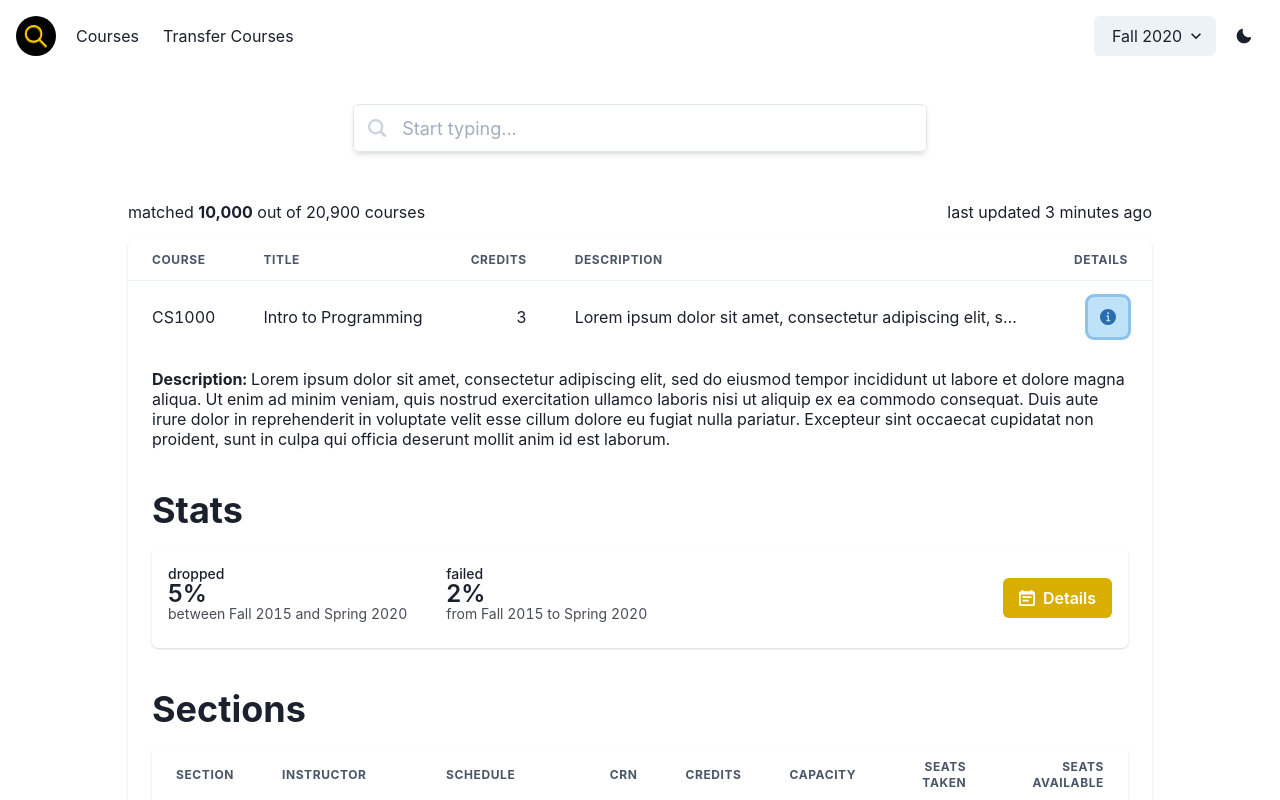
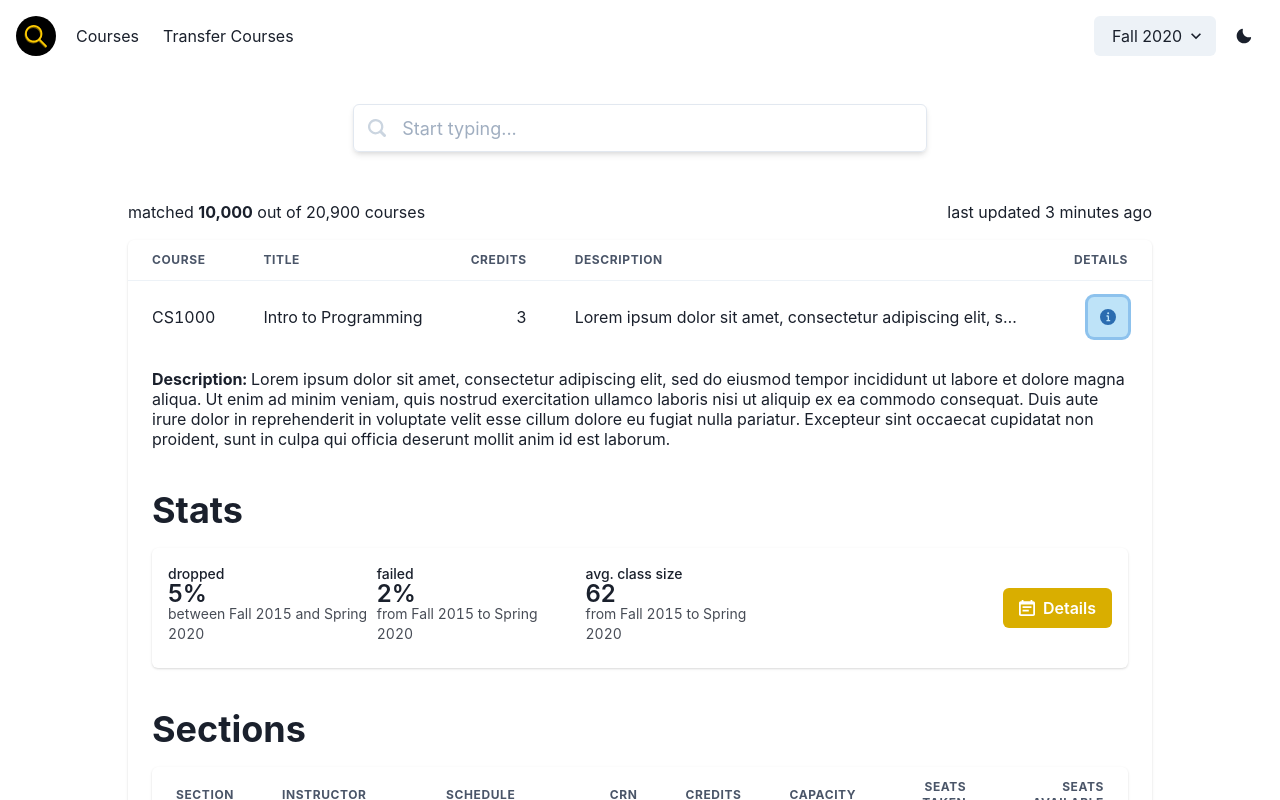
Before and after one commit to Michigan-Tech-Courses/frontend, a Next.js app: page / in a window 1280 px wide. Both pictures are taken after a click on the button 1108 px from the left and 317 px from the top of the page. Shown: the top 800 px of the page. Built offline with nearby package versions, Linux system fonts and the light colour scheme.

Commit message:
Add stat, fix table width for ultrawides

```diff
--- a/components/course-stats.tsx
+++ b/components/course-stats.tsx
@@ -1,23 +1,30 @@
 import React from 'react';
-import {Spacer, HStack, VStack, useDisclosure, Box, Stat, StatHelpText, StatLabel, StatNumber, Button, Collapse, StackProps} from '@chakra-ui/react';
+import {Spacer, HStack, VStack, useDisclosure, Box, Stat, StatHelpText, StatLabel, StatNumber, Button, Collapse, StackProps, useBreakpointValue} from '@chakra-ui/react';
 import {CalendarIcon} from '@chakra-ui/icons';
 import Chart from './course-fail-drop-chart';
 
 const CourseStats = (props: StackProps) => {
 	const {isOpen: isChartOpen, onToggle: onChartOpenToggle} = useDisclosure();
+	const statSize = useBreakpointValue({base: 'sm', md: 'md'});
 
 	return (
 		<VStack {...props}>
 			<HStack w="100%">
-				<Stat>
+				<Stat size={statSize}>
 					<StatLabel>dropped</StatLabel>
 					<StatNumber>5%</StatNumber>
 					<StatHelpText>between Fall 2015 and Spring 2020</StatHelpText>
 				</Stat>
 
-				<Stat>
+				<Stat size={statSize}>
 					<StatLabel>failed</StatLabel>
 					<StatNumber>2%</StatNumber>
+					<StatHelpText>from Fall 2015 to Spring 2020</StatHelpText>
+				</Stat>
+
+				<Stat size={statSize}>
+					<StatLabel>avg. class size</StatLabel>
+					<StatNumber>62</StatNumber>
 					<StatHelpText>from Fall 2015 to Spring 2020</StatHelpText>
 				</Stat>
 
--- a/components/table.tsx
+++ b/components/table.tsx
@@ -64,7 +64,7 @@ const DataTable = () => {
 	const tableSize = useBreakpointValue({base: 'sm', md: 'md'});
 
 	return (
-		<VStack maxW="80%">
+		<VStack maxW="min(100rem, 80%)">
 			<HStack w="100%" mb={2}>
 				<InlineStat label="matched" number="10,000" help="out of 20,900 courses"/>
 
```
